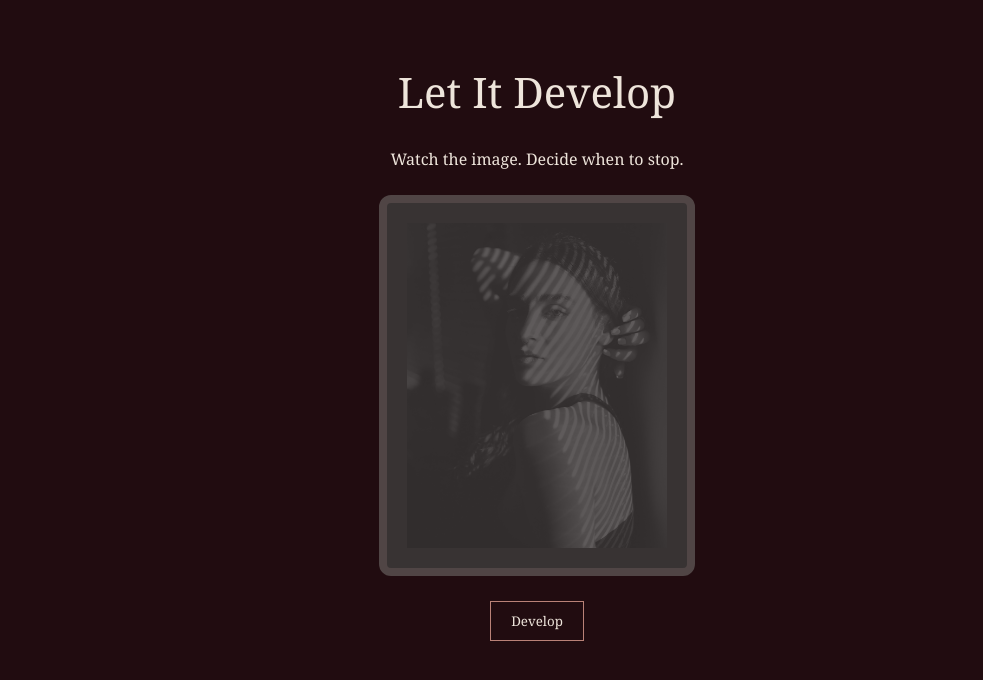
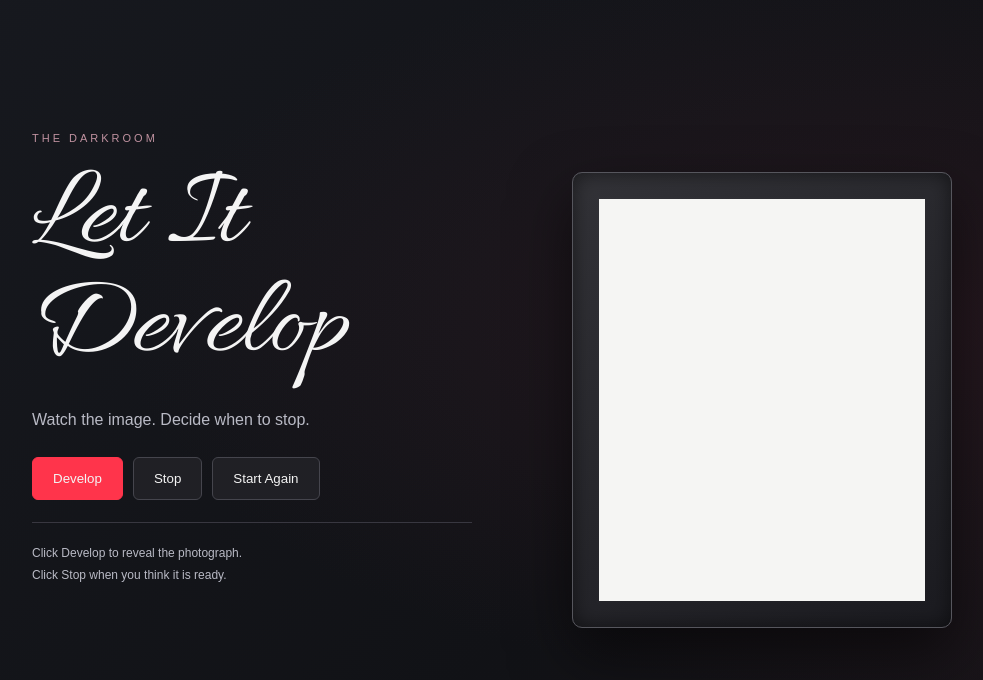
Before and after one commit to teresa-max/cct360-lab4, a plain HTML site: page index.html in a window 1280 px wide. Shown: the whole page, without its empty margins (103-1086 px from the left). Drawn offline with Linux system fonts and the light colour scheme.

Commit message:
final project

```diff
--- a/index.html
+++ b/index.html
@@ -7,15 +7,34 @@
     <link rel="stylesheet" href="style.css" />
   </head>
   <body>
-    <h1>Let It Develop</h1>
-    <p>Watch the image. Decide when to stop.</p>
+    <main>
+      <p class="label">THE DARKROOM</p>
+      <h1>Let It Develop</h1>
+      <p class="intro">Watch the image. Decide when to stop.</p>
 
-    <div class="tray">
-      <img id="photo" src="images/photo.jpg" alt="Black-and-white portrait" />
-    </div>
+      <div class="tray">
+        <div class="paper">
+          <img
+            id="photo"
+            src="images/photo.jpg"
+            alt="Black-and-white portrait with striped window light"
+          />
+        </div>
+      </div>
 
-    <!-- Button interaction will be added next. -->
-    <button disabled>Develop</button>
+      <div class="controls">
+        <button id="develop-button" onclick="developPhoto()">Develop</button>
+        <button id="stop-button" onclick="stopPhoto()">Stop</button>
+        <button onclick="resetPhoto()">Start Again</button>
+      </div>
+
+      <p class="instruction">
+        Click Develop to reveal the photograph.<br />
+        Click Stop when you think it is ready.
+      </p>
+
+      <p id="message" aria-live="polite"></p>
+    </main>
 
     <script src="script.js"></script>
   </body>
--- a/script.js
+++ b/script.js
@@ -1,2 +1,64 @@
-// Track how many times the user develops the photograph.
 let developCount = 0;
+let isStopped = false;
+
+let photo = document.getElementById("photo");
+let message = document.getElementById("message");
+let developButton = document.getElementById("develop-button");
+let stopButton = document.getElementById("stop-button");
+
+function developPhoto() {
+  // Once stopped, the photograph cannot develop further.
+  if (isStopped) {
+    return;
+  }
+
+  developCount++;
+
+  if (developCount < 3) {
+    // Underdeveloped: the image gradually appears.
+    photo.style.opacity = developCount * 0.3;
+    photo.style.filter = "brightness(1)";
+  } else if (developCount <= 5) {
+    // Correctly developed: the photograph is clear.
+    photo.style.opacity = 1;
+    photo.style.filter = "brightness(1)";
+  } else {
+    // Overdeveloped: each click makes the photograph darker.
+    photo.style.opacity = 1;
+
+    let brightness = Math.max(0, 1 - (developCount - 5) * 0.25);
+    photo.style.filter = "brightness(" + brightness + ")";
+  }
+}
+
+function stopPhoto() {
+  if (isStopped) {
+    return;
+  }
+
+  isStopped = true;
+  developButton.disabled = true;
+  stopButton.disabled = true;
+
+  // The result depends on the user's previous clicks.
+  if (developCount < 3) {
+    message.textContent = "Too Soon — The image is still incomplete.";
+  } else if (developCount <= 5) {
+    message.textContent = "Just Right — You caught it at the right moment.";
+  } else {
+    message.textContent =
+      "Too Long — The details have disappeared into the dark.";
+  }
+}
+
+function resetPhoto() {
+  developCount = 0;
+  isStopped = false;
+
+  photo.style.opacity = 0;
+  photo.style.filter = "brightness(1)";
+  message.textContent = "";
+
+  developButton.disabled = false;
+  stopButton.disabled = false;
+}
--- a/style.css
+++ b/style.css
@@ -1,37 +1,121 @@
+@import url("https://fonts.googleapis.com/css2?family=Allura&display=swap");
+
+* {
+  box-sizing: border-box;
+}
+
 body {
   margin: 0;
-  padding: 35px 20px;
-  background: #210c10;
-  color: #eee5db;
-  font-family: Georgia, serif;
-  text-align: center;
+  color: #f4f4f4;
+  font-family: "Avenir Next", Avenir, sans-serif;
+  background:
+    radial-gradient(ellipse at 78% 40%, #48212d55, transparent 55%),
+    linear-gradient(135deg, #17191f, #111216 60%, #1c151a);
+}
+
+main {
+  display: grid;
+  grid-template-columns: minmax(0, 440px) minmax(0, 380px);
+  gap: 22px 100px;
+  align-content: center;
+  align-items: center;
+  max-width: 1100px;
+  min-height: 100vh;
+  margin: auto;
+  padding: 60px 45px;
+}
+
+.label,
+h1,
+.intro,
+.instruction,
+.controls,
+#message {
+  grid-column: 1;
+  margin: 0;
+}
+
+.label {
+  color: #c092a0;
+  font-size: 11px;
+  letter-spacing: 3px;
 }
 
 h1 {
-  font-size: 42px;
-  font-weight: normal;
+  font-family: "Allura", cursive;
+  font-size: clamp(80px, 9vw, 120px);
+  font-weight: 400;
+  line-height: 0.95;
+}
+
+.intro,
+.instruction {
+  color: #b9bac5;
+  line-height: 1.8;
+}
+
+.instruction {
+  padding-top: 20px;
+  border-top: 1px solid #383740;
+  font-size: 12px;
 }
 
 .tray {
-  width: 260px;
-  max-width: 80%;
-  margin: 25px auto;
-  padding: 20px;
-  background: #383333;
-  border: 8px solid #504545;
-  border-radius: 12px;
+  grid-column: 2;
+  grid-row: 1 / span 6;
+  padding: 26px;
+  border: 1px solid #56565d;
+  border-radius: 10px;
+  background: linear-gradient(145deg, #333338, #1b1b20);
+  box-shadow:
+    inset 0 0 20px #0008,
+    0 25px 60px #0008;
+}
+
+.paper {
+  padding: 10px;
+  background: #f5f5f3;
 }
 
 #photo {
   display: block;
   width: 100%;
-  opacity: 0.2;
+  opacity: 0;
+  transition:
+    opacity 0.8s,
+    filter 0.8s;
+}
+
+.controls {
+  display: flex;
+  flex-wrap: wrap;
+  gap: 10px;
 }
 
 button {
-  padding: 10px 20px;
-  background: transparent;
-  border: 1px solid #b98277;
-  color: #eee5db;
+  padding: 13px 20px;
+  border: 1px solid #45454d;
+  border-radius: 6px;
+  background: #202025;
+  color: inherit;
   font-family: inherit;
+  cursor: pointer;
 }
+
+#develop-button {
+  background: #ff344b;
+  border-color: #ff344b;
+}
+button:hover {
+  filter: brightness(1.2);
+}
+button:disabled {
+  opacity: 0.3;
+  cursor: default;
+  filter: none;
+}
+#message {
+  min-height: 60px;
+  font-size: 14px;
+  line-height: 1.7;
+}
```
